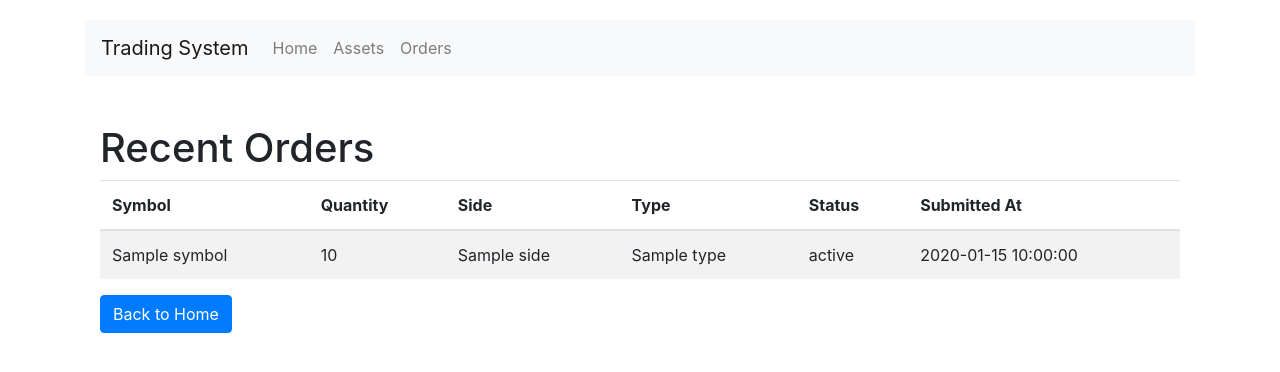
After one commit to Alan69/automated-trading-system, a Flask app: template templates/orders.html in a window 1280 px wide. The commit adds this page. Shown: the top 372 px of the page. Run offline with Flask 2, Linux system fonts and the light colour scheme; the template is opened without the code that fills it: most values are stand-ins (such as "Sample title", 1, 10 or a date in 2020); some libraries are stand-ins or nearby versions.

Commit message:
last orders page added

```diff
--- a/app.py
+++ b/app.py
@@ -1,15 +1,28 @@
 from flask import Flask, render_template, request, redirect, url_for, flash
 import requests
-from config import Config
 from flask_bootstrap import Bootstrap4
 from alpaca.trading.client import TradingClient
 from alpaca.trading.requests import MarketOrderRequest
 from alpaca.trading.enums import OrderSide, TimeInForce
+from alpaca.trading.requests import GetOrdersRequest
+from alpaca.trading.enums import QueryOrderStatus
+from alpaca.trading.enums import AssetClass
+from dotenv import load_dotenv
+import os
 
-trading_client = TradingClient(Config.ALPACA_API_KEY, Config.ALPACA_SECRET_KEY, paper=True)
+load_dotenv('.env.local')
+
+ALPACA_API_KEY = os.getenv('ALPACA_API_KEY')
+ALPACA_SECRET_KEY = os.getenv('ALPACA_SECRET_KEY')
+ALPACA_BASE_URL = os.getenv('ALPACA_BASE_URL')
+
+trading_client = TradingClient(ALPACA_API_KEY, ALPACA_SECRET_KEY, paper=True)
 
 app = Flask(__name__)
-app.config.from_object(Config)
+app.config['ALPACA_API_KEY'] = ALPACA_API_KEY
+app.config['ALPACA_SECRET_KEY'] = ALPACA_SECRET_KEY
+app.config['ALPACA_BASE_URL'] = ALPACA_BASE_URL
+app.secret_key = 'supersecretkey'  # For flashing messages
 Bootstrap4(app)
 
 @app.route('/')
@@ -23,7 +36,17 @@ def fetch_assets():
             'Apca-Api-Key-Id': app.config['ALPACA_API_KEY'],
             'Apca-Api-Secret-Key': app.config['ALPACA_SECRET_KEY'],
         }
-        response = requests.get(f"{app.config['ALPACA_BASE_URL']}/v2/assets", headers=headers, params={'asset_class': 'crypto'})
+
+        params = {
+            'asset_class': AssetClass.US_EQUITY,  # Adjust if needed
+            'status': 'active',
+            'tradable': True,
+            'page_size': 10,
+            'style': 'american',
+            'limit': 10
+        }
+
+        response = requests.get(f"{app.config['ALPACA_BASE_URL']}/v2/assets", headers=headers, params=params)
         assets = response.json()
         return render_template('assets.html', assets=assets)
     except Exception as e:
@@ -51,6 +74,20 @@ def create_trade():
 
     return redirect(url_for('index'))
 
+@app.route('/orders', methods=['GET'])
+def fetch_orders():
+    try:
+        get_orders_data = GetOrdersRequest(
+        status=QueryOrderStatus.CLOSED,
+        limit=100,
+        nested=True  # show nested multi-leg orders
+    )
+
+        orders=trading_client.get_orders(filter=get_orders_data)
+        return render_template('orders.html', orders=orders)
+    except Exception as e:
+        flash(f"Error fetching orders: {e}", 'danger')
+        return redirect(url_for('index'))
+
 if __name__ == '__main__':
-    app.secret_key = 'supersecretkey'  # For flashing messages
     app.run(debug=True)
--- a/templates/layout.html
+++ b/templates/layout.html
@@ -19,6 +19,9 @@
                     <li class="nav-item">
                         <a class="nav-link" href="{{ url_for('fetch_assets') }}">Assets</a>
                     </li>
+                    <li class="nav-item">
+                        <a class="nav-link" href="{{ url_for('fetch_orders') }}">Orders</a>
+                    </li>
                 </ul>
             </div>
         </nav>
--- /dev/null
+++ b/templates/orders.html
@@ -0,0 +1,32 @@
+{% extends "layout.html" %}
+
+{% block content %}
+    <div class="container mt-5">
+        <h1>Recent Orders</h1>
+        <table class="table table-striped">
+            <thead>
+                <tr>
+                    <th>Symbol</th>
+                    <th>Quantity</th>
+                    <th>Side</th>
+                    <th>Type</th>
+                    <th>Status</th>
+                    <th>Submitted At</th>
+                </tr>
+            </thead>
+            <tbody>
+                {% for order in orders %}
+                <tr>
+                    <td>{{ order.symbol }}</td>
+                    <td>{{ order.qty }}</td>
+                    <td>{{ order.side }}</td>
+                    <td>{{ order.type }}</td>
+                    <td>{{ order.status }}</td>
+                    <td>{{ order.submitted_at }}</td>
+                </tr>
+                {% endfor %}
+            </tbody>
+        </table>
+        <a href="{{ url_for('index') }}" class="btn btn-primary">Back to Home</a>
+    </div>
+{% endblock %}
```
Also changed, not shown: 1 other file.
